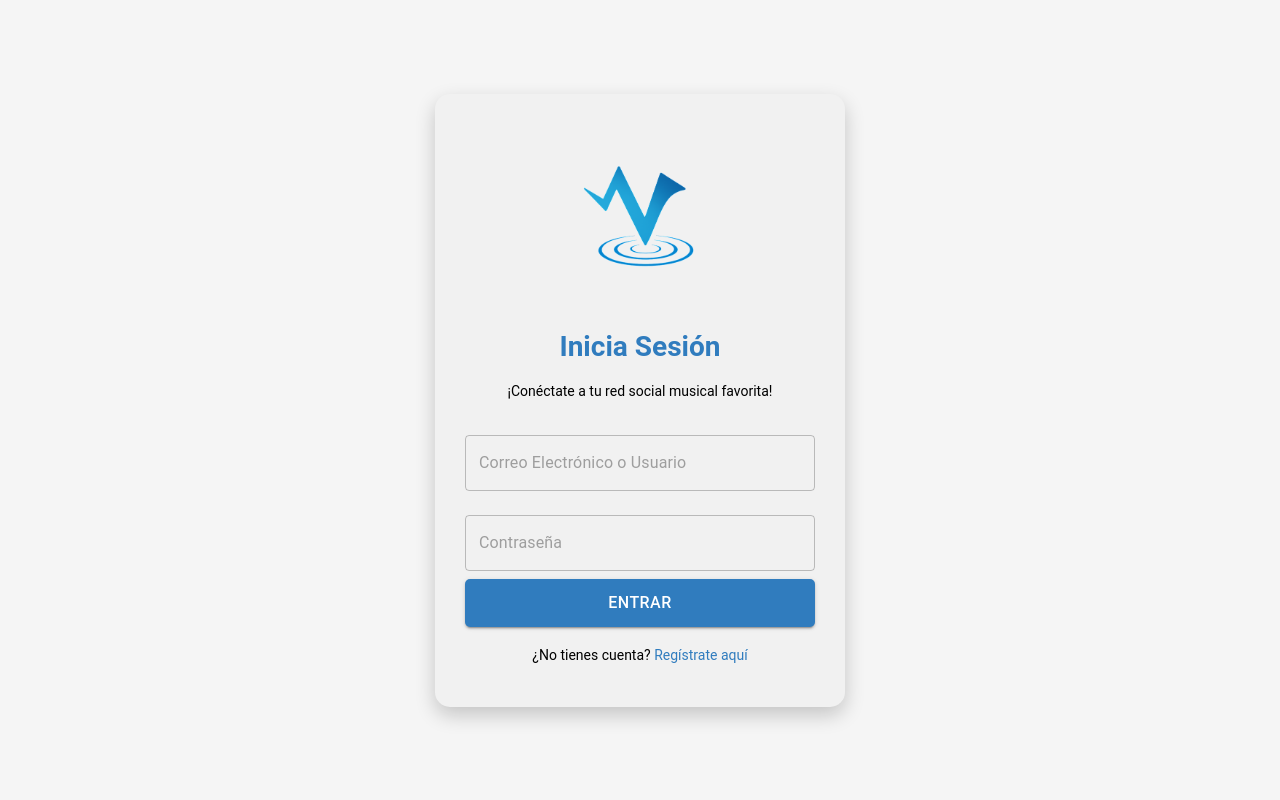
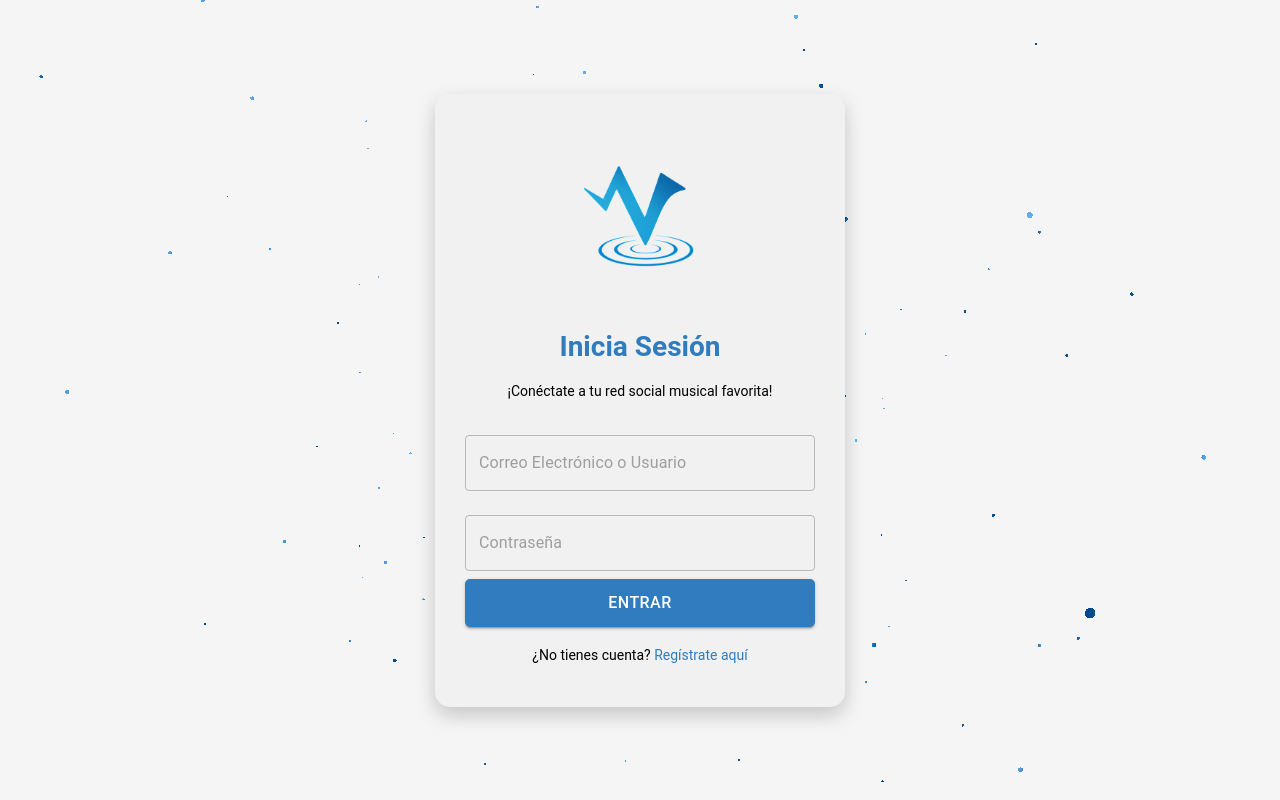
Before and after one commit to NicoBuquetCebada/vibra, a React (Vite) app in the folder frontend/: page /login in a window 1280 px wide. Built offline with nearby package versions, Linux system fonts and the light colour scheme; some icons are missing.

Commit message:
cambio de estetica

```diff
--- a/frontend/package.json
+++ b/frontend/package.json
@@ -16,6 +16,7 @@
     "@mui/material": "^7.0.2",
     "jsonwebtoken": "^9.0.2",
     "jwt-decode": "^4.0.0",
+    "ogl": "^1.0.11",
     "react": "^19.0.0",
     "react-bits": "^1.0.5",
     "react-dom": "^19.0.0",
--- /dev/null
+++ b/frontend/src/components/Particles.css
@@ -0,0 +1,8 @@
+.particles-container {
+  position: fixed;
+  inset: 0;
+  width: 100vw;
+  height: 100vh;
+  z-index: 0;
+  pointer-events: none;
+}
--- /dev/null
+++ b/frontend/src/components/Particles.tsx
@@ -0,0 +1,247 @@
+import React, { useEffect, useRef } from "react";
+import { Renderer, Camera, Geometry, Program, Mesh } from "ogl";
+import './Particles.css';
+
+interface ParticlesProps {
+  particleCount?: number;
+  particleSpread?: number;
+  speed?: number;
+  particleColors?: string[];
+  moveParticlesOnHover?: boolean;
+  particleHoverFactor?: number;
+  alphaParticles?: boolean;
+  particleBaseSize?: number;
+  sizeRandomness?: number;
+  cameraDistance?: number;
+  disableRotation?: boolean;
+  className?: string;
+}
+
+const defaultColors: string[] = ["#307cbe", "#307cbe", "#307cbe"];
+
+const hexToRgb = (hex: string): [number, number, number] => {
+  hex = hex.replace(/^#/, "");
+  if (hex.length === 3) {
+    hex = hex.split("").map((c) => c + c).join("");
+  }
+  const int = parseInt(hex, 16);
+  const r = ((int >> 16) & 255) / 255;
+  const g = ((int >> 8) & 255) / 255;
+  const b = (int & 255) / 255;
+  return [r, g, b];
+};
+
+const vertex = /* glsl */ `
+  attribute vec3 position;
+  attribute vec4 random;
+  attribute vec3 color;
+
+  uniform mat4 modelMatrix;
+  uniform mat4 viewMatrix;
+  uniform mat4 projectionMatrix;
+  uniform float uTime;
+  uniform float uSpread;
+  uniform float uBaseSize;
+  uniform float uSizeRandomness;
+
+  varying vec4 vRandom;
+  varying vec3 vColor;
+
+  void main() {
+    vRandom = random;
+    vColor = color;
+
+    vec3 pos = position * uSpread;
+    pos.z *= 10.0;
+
+    vec4 mPos = modelMatrix * vec4(pos, 1.0);
+    float t = uTime;
+    mPos.x += sin(t * random.z + 6.28 * random.w) * mix(0.1, 1.5, random.x);
+    mPos.y += sin(t * random.y + 6.28 * random.x) * mix(0.1, 1.5, random.w);
+    mPos.z += sin(t * random.w + 6.28 * random.y) * mix(0.1, 1.5, random.z);
+
+    vec4 mvPos = viewMatrix * mPos;
+    gl_PointSize = (uBaseSize * (1.0 + uSizeRandomness * (random.x - 0.5))) / length(mvPos.xyz);
+    gl_Position = projectionMatrix * mvPos;
+  }
+`;
+
+const fragment = /* glsl */ `
+  precision highp float;
+
+  uniform float uTime;
+  uniform float uAlphaParticles;
+  varying vec4 vRandom;
+  varying vec3 vColor;
+
+  void main() {
+    vec2 uv = gl_PointCoord.xy;
+    float d = length(uv - vec2(0.5));
+
+    if(uAlphaParticles < 0.5) {
+      if(d > 0.5) {
+        discard;
+      }
+      gl_FragColor = vec4(vColor + 0.2 * sin(uv.yxx + uTime + vRandom.y * 6.28), 1.0);
+    } else {
+      float circle = smoothstep(0.5, 0.4, d) * 0.8;
+      gl_FragColor = vec4(vColor + 0.2 * sin(uv.yxx + uTime + vRandom.y * 6.28), circle);
+    }
+  }
+`;
+
+const Particles: React.FC<ParticlesProps> = ({
+  particleCount = 200,
+  particleSpread = 10,
+  speed = 0.1,
+  particleColors,
+  moveParticlesOnHover = false,
+  particleHoverFactor = 1,
+  alphaParticles = false,
+  particleBaseSize = 100,
+  sizeRandomness = 1,
+  cameraDistance = 20,
+  disableRotation = false,
+  className,
+}) => {
+  const containerRef = useRef<HTMLDivElement>(null);
+  const mouseRef = useRef<{ x: number; y: number }>({ x: 0, y: 0 });
+
+  useEffect(() => {
+    const container = containerRef.current;
+    if (!container) return;
+
+    const renderer = new Renderer({ depth: false, alpha: true });
+    const gl = renderer.gl;
+    container.appendChild(gl.canvas);
+    gl.clearColor(0, 0, 0, 0);
+
+    const camera = new Camera(gl, { fov: 15 });
+    camera.position.set(0, 0, cameraDistance);
+
+    const resize = () => {
+      const width = container.clientWidth;
+      const height = container.clientHeight;
+      renderer.setSize(width, height);
+      camera.perspective({ aspect: gl.canvas.width / gl.canvas.height });
+    };
+    window.addEventListener("resize", resize, false);
+    resize();
+
+    const handleMouseMove = (e: MouseEvent) => {
+      const rect = container.getBoundingClientRect();
+      const x = ((e.clientX - rect.left) / rect.width) * 2 - 1;
+      const y = -(((e.clientY - rect.top) / rect.height) * 2 - 1);
+      mouseRef.current = { x, y };
+    };
+
+    if (moveParticlesOnHover) {
+      container.addEventListener("mousemove", handleMouseMove);
+    }
+
+    const count = particleCount;
+    const positions = new Float32Array(count * 3);
+    const randoms = new Float32Array(count * 4);
+    const colors = new Float32Array(count * 3);
+    const palette = particleColors && particleColors.length > 0 ? particleColors : defaultColors;
+
+    for (let i = 0; i < count; i++) {
+      let x: number, y: number, z: number, len: number;
+      do {
+        x = Math.random() * 2 - 1;
+        y = Math.random() * 2 - 1;
+        z = Math.random() * 2 - 1;
+        len = x * x + y * y + z * z;
+      } while (len > 1 || len === 0);
+      const r = Math.cbrt(Math.random());
+      positions.set([x * r, y * r, z * r], i * 3);
+      randoms.set([Math.random(), Math.random(), Math.random(), Math.random()], i * 4);
+      const col = hexToRgb(palette[Math.floor(Math.random() * palette.length)]);
+      colors.set(col, i * 3);
+    }
+
+    const geometry = new Geometry(gl, {
+      position: { size: 3, data: positions },
+      random: { size: 4, data: randoms },
+      color: { size: 3, data: colors },
+    });
+
+    const program = new Program(gl, {
+      vertex,
+      fragment,
+      uniforms: {
+        uTime: { value: 0 },
+        uSpread: { value: particleSpread },
+        uBaseSize: { value: particleBaseSize },
+        uSizeRandomness: { value: sizeRandomness },
+        uAlphaParticles: { value: alphaParticles ? 1 : 0 },
+      },
+      transparent: true,
+      depthTest: false,
+    });
+
+    const particles = new Mesh(gl, { mode: gl.POINTS, geometry, program });
+
+    let animationFrameId: number;
+    let lastTime = performance.now();
+    let elapsed = 0;
+
+    const update = (t: number) => {
+      animationFrameId = requestAnimationFrame(update);
+      const delta = t - lastTime;
+      lastTime = t;
+      elapsed += delta * speed;
+
+      program.uniforms.uTime.value = elapsed * 0.001;
+
+      if (moveParticlesOnHover) {
+        particles.position.x = -mouseRef.current.x * particleHoverFactor;
+        particles.position.y = -mouseRef.current.y * particleHoverFactor;
+      } else {
+        particles.position.x = 0;
+        particles.position.y = 0;
+      }
+
+      if (!disableRotation) {
+        particles.rotation.x = Math.sin(elapsed * 0.0002) * 0.1;
+        particles.rotation.y = Math.cos(elapsed * 0.0005) * 0.15;
+        particles.rotation.z += 0.01 * speed;
+      }
+
+      renderer.render({ scene: particles, camera });
+    };
+
+    animationFrameId = requestAnimationFrame(update);
+
+    return () => {
+      window.removeEventListener("resize", resize);
+      if (moveParticlesOnHover) {
+        container.removeEventListener("mousemove", handleMouseMove);
+      }
+      cancelAnimationFrame(animationFrameId);
+      if (container.contains(gl.canvas)) {
+        container.removeChild(gl.canvas);
+      }
+    };
+  }, [
+    particleCount,
+    particleSpread,
+    speed,
+    moveParticlesOnHover,
+    particleHoverFactor,
+    alphaParticles,
+    particleBaseSize,
+    sizeRandomness,
+    cameraDistance,
+    disableRotation,
+  ]);
+
+  return (
+    <div
+      ref={containerRef}
+      className={`particles-container ${className || ''}`}
+    />
+  );
+};
+
+export default Particles;
--- a/frontend/src/home/home.tsx
+++ b/frontend/src/home/home.tsx
@@ -379,7 +379,7 @@ function MusicHome() {
           overflowY: 'auto',
           paddingTop: { xs: '100px', md: '100px' },
           paddingBottom: '70px',
-          backgroundColor: '#e8e8e8',
+          backgroundColor: 'transparent', // Fondo transparente para ver partículas
           position: 'relative',
         }}
       >
--- a/frontend/src/main.tsx
+++ b/frontend/src/main.tsx
@@ -1,4 +1,3 @@
-
 import React from 'react';
 import ReactDOM from 'react-dom/client';
 import './styles/global.scss';
@@ -6,6 +5,8 @@ import { ThemeProvider, createTheme } from '@mui/material/styles';
 import AppRouter from './routes/appRouter';
 import {AuthProvider}  from './context/auth-context';
 import { PlayerProvider } from './context/player-context';
+import Particles from './components/Particles';
+import './components/Particles.css';
 
 // Definimos el tema de MUI
 const theme = createTheme({
@@ -28,12 +29,24 @@ const theme = createTheme({
 
 ReactDOM.createRoot(document.getElementById('root') as HTMLElement).render(
   <React.StrictMode>
+    <Particles
+      particleColors={["#307cbe", "#307cbe"]}
+      particleCount={300}
+      particleSpread={10}
+      speed={0.1}
+      particleBaseSize={100}
+      moveParticlesOnHover={true}
+      alphaParticles={false}
+      disableRotation={true}
+    />
     <AuthProvider>
       <PlayerProvider>
-    <ThemeProvider theme={theme}>
-      <AppRouter />
-    </ThemeProvider>
-    </PlayerProvider>
+        <ThemeProvider theme={theme}>
+          <div style={{ position: 'relative', zIndex: 1, minHeight: '100vh' }}>
+            <AppRouter />
+          </div>
+        </ThemeProvider>
+      </PlayerProvider>
     </AuthProvider>
   </React.StrictMode>
 );
--- a/frontend/src/notifications/NotificationList.tsx
+++ b/frontend/src/notifications/NotificationList.tsx
@@ -72,7 +72,6 @@ const NotificationList: React.FC = () => {
 
   return (
     <Container
-      className="scrollable-container"
       sx={{
         display: 'flex',
         flexDirection: 'row',
@@ -81,7 +80,7 @@ const NotificationList: React.FC = () => {
         overflowY: 'auto',
         paddingTop: { xs: '32px', md: '32px' },
         paddingBottom: '70px',
-        backgroundColor: '#e8e8e8',
+        backgroundColor: 'transparent', // Fondo transparente para ver partículas
         position: 'relative',
       }}
     >
--- a/frontend/src/post/PostPage.tsx
+++ b/frontend/src/post/PostPage.tsx
@@ -41,16 +41,15 @@ const PostPage: React.FC = () => {
 
   return (
     <Container
-      className="scrollable-container"
       sx={{
         display: 'flex',
         flexDirection: 'row',
         minWidth: '100vw',
         height: '100vh',
         overflowY: 'auto',
-        paddingTop: { xs: '100px', md: '100px' },
+        paddingTop: { xs: '32px', md: '32px' },
         paddingBottom: '70px',
-        backgroundColor: '#e8e8e8',
+        backgroundColor: 'transparent', // Fondo transparente para ver partículas
         position: 'relative',
       }}
     >
--- a/frontend/src/user/otherUserPage.tsx
+++ b/frontend/src/user/otherUserPage.tsx
@@ -241,7 +241,7 @@ const OtherUserPage: React.FC = () => {
         overflowY: 'auto',
         paddingTop: { xs: '32px', md: '32px' },
         paddingBottom: '70px',
-        backgroundColor: '#e8e8e8',
+        backgroundColor: 'transparent', // Fondo transparente para ver partículas
         position: 'relative',
       }}
     >
--- a/frontend/src/user/user.tsx
+++ b/frontend/src/user/user.tsx
@@ -289,7 +289,7 @@ const UserPage: React.FC = () => {
         overflowY: 'auto',
         paddingTop: { xs: '32px', md: '32px' },
         paddingBottom: '70px',
-        backgroundColor: '#e8e8e8',
+        backgroundColor: 'transparent', // Fondo transparente para ver partículas
         position: 'relative',
       }}
     >
```
Also changed, not shown: frontend/src/components/bottom-navigation.tsx (+9 -6 lines), frontend/src/post/post.tsx (+24 -13 lines), 1 other file (tests, documents, lock files or other folders).
